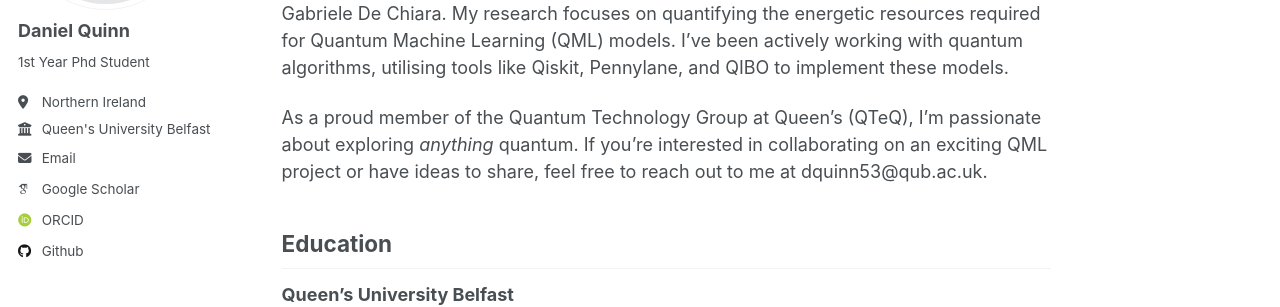
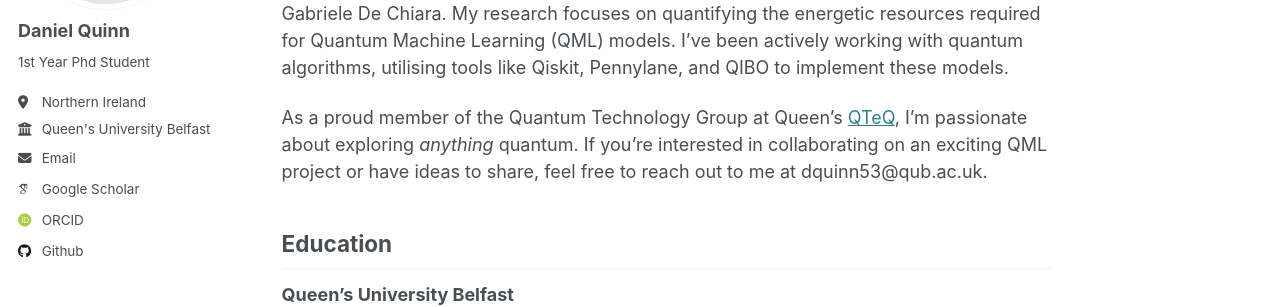
Before and after one commit to DanielQuinn53/DanielQuinn53.github.io, a Jekyll site: the page built from _pages/about.md, in a window 1280 px wide and 900 px high. Shown: the part 271-578 px from the top of the window. Built offline with Jekyll 4.4.1, drawn with Linux system fonts in a browser that asks for light colours; some web fonts are replaced; part of the change alters nothing that is shown.

```diff
--- a/_pages/about.md
+++ b/_pages/about.md
@@ -11,7 +11,7 @@ redirect_from:
 
 Hi, I’m Daniel! I’m a Physics PhD student at Queen’s University Belfast, supervised by Prof. Gabriele De Chiara. My research focuses on quantifying the energetic resources required for Quantum Machine Learning (QML) models. I’ve been actively working with quantum algorithms, utilising tools like Qiskit, Pennylane, and QIBO to implement these models.
 
-As a proud member of the Quantum Technology Group at Queen’s (QTeQ), I’m passionate about exploring *anything* quantum. If you’re interested in collaborating on an exciting QML project or have ideas to share, feel free to reach out to me at dquinn53@qub.ac.uk.
+As a proud member of the Quantum Technology Group at Queen’s [QTeQ](https://blogs.qub.ac.uk/qteq/), I’m passionate about exploring *anything* quantum. If you’re interested in collaborating on an exciting QML project or have ideas to share, feel free to reach out to me at dquinn53@qub.ac.uk.
 
 ## Education
 
```
